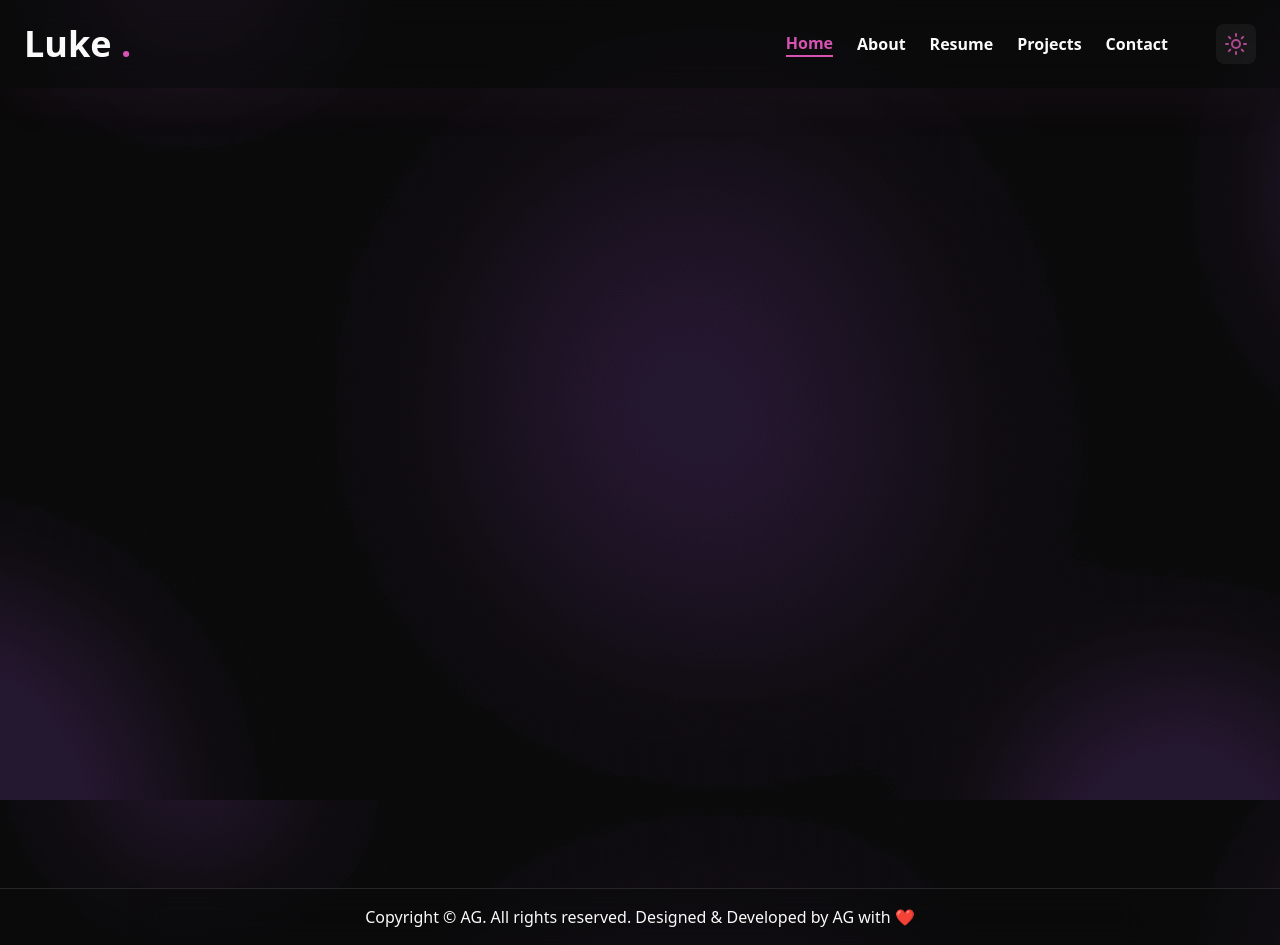
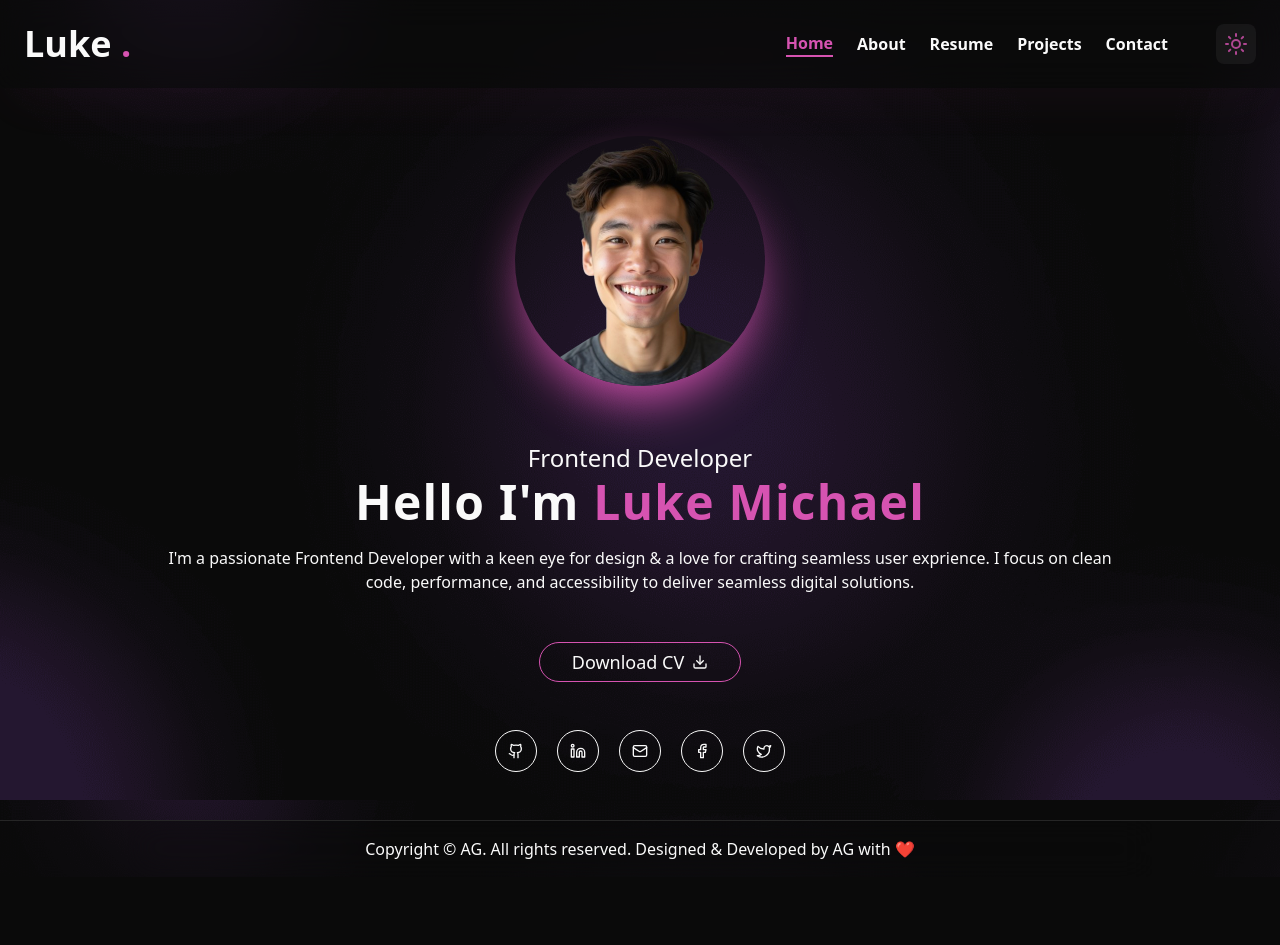
Before and after one commit to arkogain/portfolio-01, a Next.js app: page / in a window 1280 px wide. After the commit the page ends 877 px from the top, so only its background shows below. Built offline with nearby package versions, Linux system fonts and the light colour scheme.

Commit message:
home page design 50%

```diff
--- a/package.json
+++ b/package.json
@@ -13,6 +13,7 @@
     "@radix-ui/react-accordion": "^1.2.2",
     "@radix-ui/react-dialog": "1.1.5",
     "@radix-ui/react-menubar": "1.1.5",
+    "@radix-ui/react-slot": "^1.1.1",
     "class-variance-authority": "0.7.1",
     "clsx": "2.1.1",
     "jotai": "^2.11.2",
--- a/src/app/layout.tsx
+++ b/src/app/layout.tsx
@@ -30,7 +30,7 @@
           <Header />
 
           {/* main */}
-          <main>{children}</main>
+          <main className="my-12">{children}</main>
 
           {/* Footer */}
           <Footer />
--- a/src/app/page.tsx
+++ b/src/app/page.tsx
@@ -1,7 +1,92 @@
+import { Button } from "@/components/ui/button";
+import {
+  Download,
+  Facebook,
+  Github,
+  Linkedin,
+  Mail,
+  Twitter,
+} from "lucide-react";
+import Image from "next/image";
+import Link from "next/link";
+
 const page = () => {
   return (
     <>
-      <div className="h-dvh"></div>
+      <section className="container mx-auto flex max-w-screen-lg flex-col items-center gap-14 px-6">
+        {/* image desktop right side */}
+        <Image
+          src={"/profile-picture.png"}
+          alt="Profile picture"
+          width={250}
+          height={250}
+          className="rounded-full shadow-2xl shadow-default-pink"
+        />
+
+        {/* Desktop Left side content of hero section */}
+
+        <div className="font-jetbrains">
+          <div className="text-center text-2xl font-medium">
+            Frontend Developer
+          </div>
+
+          <div className="text-center text-5xl font-bold tracking-wide">
+            <span className="leading-[3.5rem] text-foreground">Hello I'm </span>
+            <span className="leading-[3.5rem] text-default-pink">
+              Luke Michael
+            </span>
+          </div>
+
+          <div className="mt-4 text-center">
+            I'm a passionate Frontend Developer with a keen eye for design & a
+            love for crafting seamless user exprience. I focus on clean code,
+            performance, and accessibility to deliver seamless digital
+            solutions.
+          </div>
+
+          <div className="mt-12 grid place-items-center">
+            <Button
+              variant={"outline"}
+              className="rounded-full border-default-pink bg-transparent px-8 py-3 text-lg"
+            >
+              Download CV <Download />{" "}
+            </Button>
+          </div>
+
+          <div className="mt-12 flex items-center justify-center gap-5">
+            <Link
+              href={""}
+              className="rounded-full border border-foreground bg-transparent p-3 text-foreground dark:hover:bg-default-pink"
+            >
+              <Github size={16} />
+            </Link>
+            <Link
+              href={""}
+              className="rounded-full border border-foreground bg-transparent p-3 text-foreground dark:hover:bg-default-pink"
+            >
+              <Linkedin size={16} />
+            </Link>
+            <Link
+              href={""}
+              className="rounded-full border border-foreground bg-transparent p-3 text-foreground dark:hover:bg-default-pink"
+            >
+              <Mail size={16} />
+            </Link>
+            <Link
+              href={""}
+              className="rounded-full border border-foreground bg-transparent p-3 text-foreground dark:hover:bg-default-pink"
+            >
+              <Facebook size={16} />
+            </Link>
+            <Link
+              href={""}
+              className="rounded-full border border-foreground bg-transparent p-3 text-foreground dark:hover:bg-default-pink"
+            >
+              <Twitter size={16} />
+            </Link>
+          </div>
+        </div>
+      </section>
     </>
   );
 };
--- /dev/null
+++ b/src/components/ui/button.tsx
@@ -0,0 +1,56 @@
+import * as React from "react"
+import { Slot } from "@radix-ui/react-slot"
+import { cva, type VariantProps } from "class-variance-authority"
+
+import { cn } from "@/lib/utils"
+
+const buttonVariants = cva(
+  "inline-flex items-center justify-center gap-2 whitespace-nowrap rounded-md text-sm font-medium ring-offset-background transition-colors focus-visible:outline-none focus-visible:ring-2 focus-visible:ring-ring focus-visible:ring-offset-2 disabled:pointer-events-none disabled:opacity-50 [&_svg]:pointer-events-none [&_svg]:size-4 [&_svg]:shrink-0",
+  {
+    variants: {
+      variant: {
+        default: "bg-primary text-primary-foreground hover:bg-primary/90",
+        destructive:
+          "bg-destructive text-destructive-foreground hover:bg-destructive/90",
+        outline:
+          "border border-input bg-background hover:bg-accent hover:text-accent-foreground",
+        secondary:
+          "bg-secondary text-secondary-foreground hover:bg-secondary/80",
+        ghost: "hover:bg-accent hover:text-accent-foreground",
+        link: "text-primary underline-offset-4 hover:underline",
+      },
+      size: {
+        default: "h-10 px-4 py-2",
+        sm: "h-9 rounded-md px-3",
+        lg: "h-11 rounded-md px-8",
+        icon: "h-10 w-10",
+      },
+    },
+    defaultVariants: {
+      variant: "default",
+      size: "default",
+    },
+  }
+)
+
+export interface ButtonProps
+  extends React.ButtonHTMLAttributes<HTMLButtonElement>,
+    VariantProps<typeof buttonVariants> {
+  asChild?: boolean
+}
+
+const Button = React.forwardRef<HTMLButtonElement, ButtonProps>(
+  ({ className, variant, size, asChild = false, ...props }, ref) => {
+    const Comp = asChild ? Slot : "button"
+    return (
+      <Comp
+        className={cn(buttonVariants({ variant, size, className }))}
+        ref={ref}
+        {...props}
+      />
+    )
+  }
+)
+Button.displayName = "Button"
+
+export { Button, buttonVariants }
--- a/src/lib/font.ts
+++ b/src/lib/font.ts
@@ -1,8 +1,8 @@
 import { JetBrains_Mono } from "next/font/google";
 
-export const jetbrainsMono = JetBrains_Mono({
+export const jetbrains_mono = JetBrains_Mono({
   subsets: ["latin"],
   display: "swap",
-  adjustFontFallback: true,
-  variable: "--font-jetbrains-mono",
+  adjustFontFallback: false,
+  variable: "--font-jetbrains",
 });
--- a/tailwind.config.ts
+++ b/tailwind.config.ts
@@ -1,5 +1,3 @@
-import { jetbrainsMono } from "@/lib/font";
-import { JetBrains_Mono } from "next/font/google";
 import type { Config } from "tailwindcss";
 
 export default {
@@ -17,7 +15,7 @@
         sm: "calc(var(--radius) - 4px)",
       },
       fontFamily: {
-        jetbrains: ["var(--font-jetbrains-mono)"],
+        jetbrains: ["var(--font-jetbrains)"],
       },
       colors: {
         "green-cyan": "#00ffb7",
```
Also changed, not shown: public/profile-picture.png, 1 other file (tests, documents, lock files or other folders).
